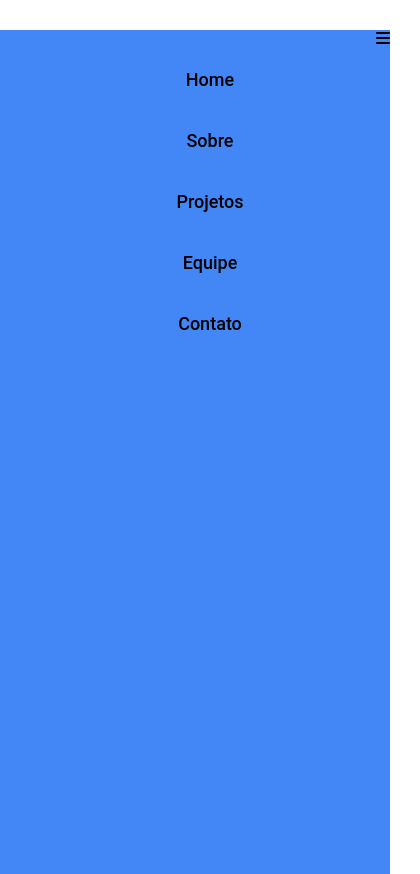
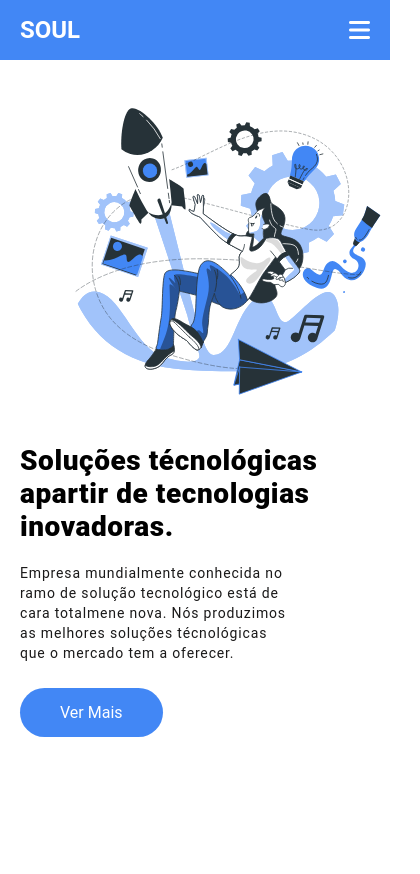
Before and after one commit to devsfer1/soul-website, a plain HTML site: page index.html in a window 390 px wide. Shown: the whole page, 420 px wide, since content can reach past the window. After the commit the page ends 844 px from the top, so only its background shows below. Drawn offline with Linux system fonts and the light colour scheme.

Commit message:
Mudanças no Site

```diff
--- a/css/responsive.css
+++ b/css/responsive.css
@@ -1,28 +1,111 @@
 /* === Header === */
 @media(max-width: 800px) {
-    .main-container {
-        padding: 0;
+
+    header {
+        position: fixed;
+        background-color: #4287f5;
+    }
+
+    .navbar {
+        background-color: #4287f5;
+        color: #FFFFFF;
+    }
+
+    .nav-logo {
+        color: #FFFFFF;
     }
 
     .menu-bars:before {
         content: "\f0c9";
         font-family: FontAwesome;
-        position: fixed;
-        z-index: 9999;
-
-        right: 0;
+        font-size: 24px;
     }
 
     .nav-items {
+        position: absolute;
+        display: block;
+        text-align: center;
+        background-color: #4287f5;
+        top: 60px;
+        left: -100%;
         width: 100%;
-        height: 100vh;
-        position: absolute;
-        flex-direction: column;
-        line-height: 60px;
+        overflow: auto;
+        max-height: 85vh;
+        line-height: 80px;
+        transition: linear 0.3s;
+        z-index: 999;
+    }
 
-        text-align: center;
-        background: #4287f5;
-        padding-top: 20px;
-        z-index: ;
+    .nav-items-list {
+        margin: 0;
+        border-bottom: solid #2e2e2e 1px;
+    }
+
+    .nav-items-list:last-child {
+        border: none;
+    }
+
+    .nav-link {
+        display: block;
+        color: #FFFFFF;
+    }
+
+    #check:checked ~ .menu-bars:before {
+        content: "\f00d  ";
+        font-family: FontAwesome;
+    }
+
+    #check:checked ~ .nav-items {
+        left: 0;
     }
 }
+
+/* === Home === */
+@media(max-width: 1225px) {
+    .home-img {
+        width: 450px;
+    }
+
+    .home-text {
+        margin-top: 80px;
+    }
+
+    .home-text-title {
+        font-size: 32px;
+        max-width: 35ch;
+    }
+
+    .home-text-subtitle {
+        font-size: 16px;
+        max-width: 35ch;
+        line-height: 20px;
+    }
+
+    .home-container {
+        padding-top: 40px;
+    }
+}
+
+@media(max-width: 700px) {
+    .home-container {
+        flex-direction: column;
+    }
+
+    .home-img {
+        max-width: 400px;
+    }
+
+    .home-text {
+        margin-top: 0;
+    }
+
+    .home-text-title {
+        font-size: 28px;
+
+    }
+
+    .home-text-subtitle {
+        font-size: 14px;
+
+    }
+}
--- a/css/style.css
+++ b/css/style.css
@@ -28,7 +28,6 @@
 /* === Header === */
 header {
     width: 100%;
-    padding-top: 30px;
 }
 
 .nav-logo {
@@ -41,6 +40,8 @@ header {
 .navbar {
     display: flex;
     justify-content: space-between;
+    align-items: center;
+    height: 60px;
 }
 
 #check {
@@ -84,8 +85,8 @@ header {
 
 .home-text-subtitle {
     font-size: 18px;
-    letter-spacing: 0.09em;
-    color: #362F2E;
+    letter-spacing: 0.06em;
+    color: #1a1919;
     margin-bottom: 40px;
 }
 
```
